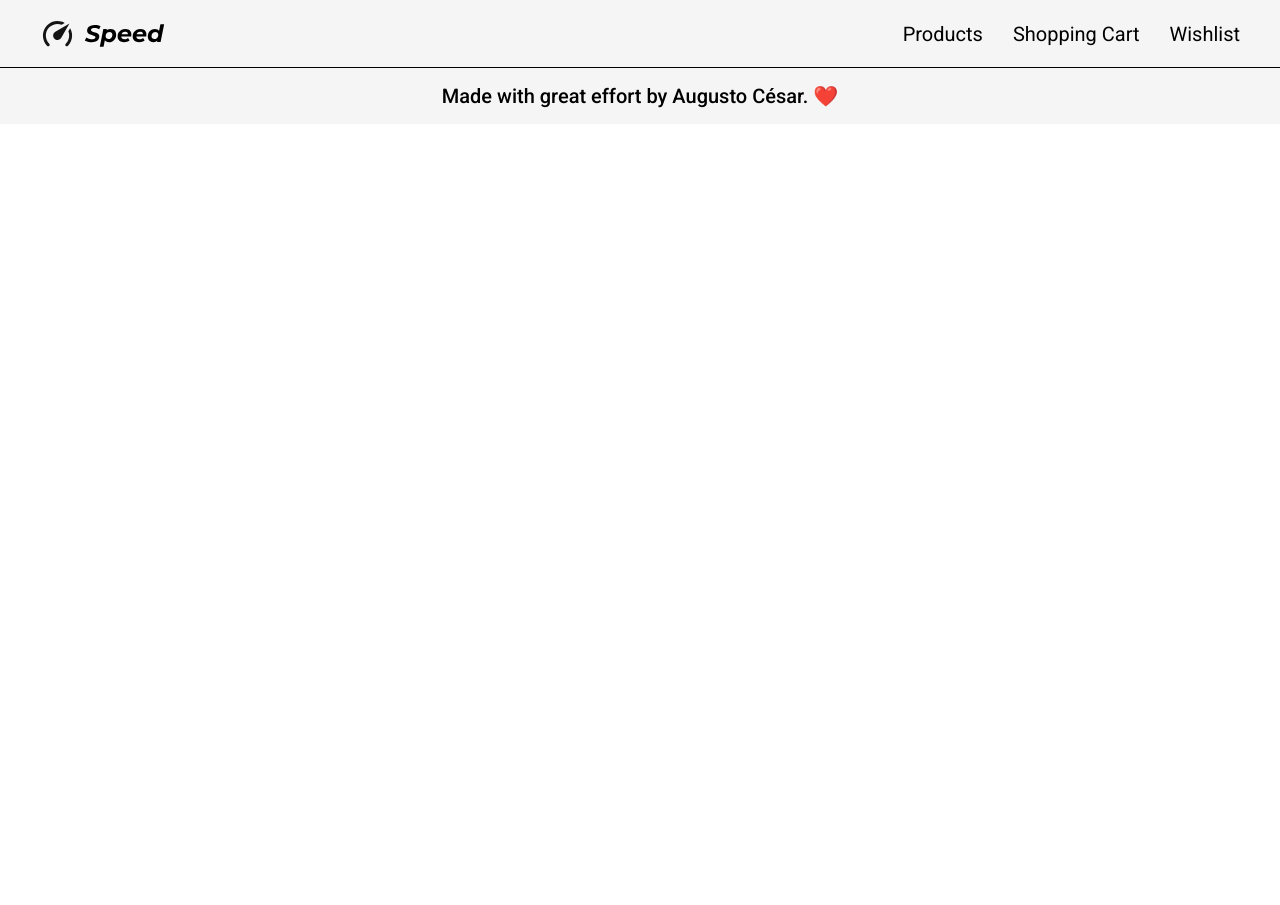
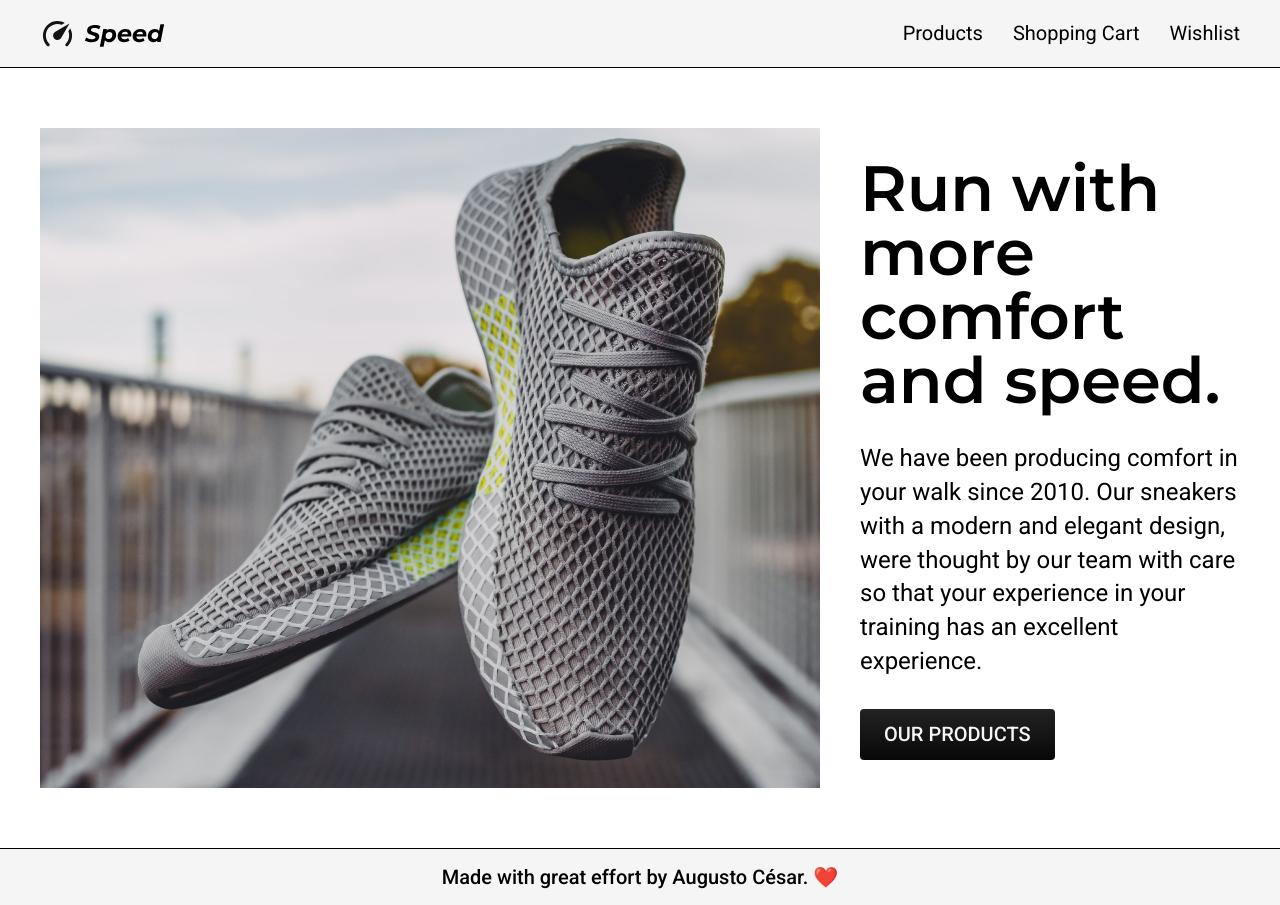
Before and after one commit to AugustoTI/teste-yan, a React (Vite) app: page / in a window 1280 px wide. Before the commit the page ends 800 px from the top, so only its background shows below. Built offline with nearby package versions, Linux system fonts and the light colour scheme.

Commit message:
Creating the Home page

```diff
--- a/package.json
+++ b/package.json
@@ -14,6 +14,7 @@
     "prop-types": "^15.8.1",
     "react": "^18.0.0",
     "react-dom": "^18.0.0",
+    "react-router-dom": "^6.3.0",
     "styled-components": "^5.3.5"
   },
   "devDependencies": {
--- a/src/App.jsx
+++ b/src/App.jsx
@@ -1,12 +1,10 @@
-import { Footer } from './components/Footer';
-import { Header } from './components/Header';
+import { MyRoutes } from './routes';
 import { GlobalStyles } from './styles/global';
 
 function App() {
   return (
     <>
-      <Header />
-      <Footer />
+      <MyRoutes />
       <GlobalStyles />
     </>
   );
--- a/src/components/Footer/styles.js
+++ b/src/components/Footer/styles.js
@@ -5,6 +5,7 @@ export const FooterContainer = styled.footer`
     text-align: center;
     padding: 1.6rem;
     background-color: #f5f5f5;
+    border-top: 1px solid;
 
     h1 {
       font-size: 2rem;
--- a/src/components/Header/index.jsx
+++ b/src/components/Header/index.jsx
@@ -1,16 +1,25 @@
 import * as S from './styles';
 import logo from '../../assets/svgs/logo.svg';
+import { Link } from 'react-router-dom';
 
 export const Header = () => {
   return (
     <S.HeaderBackground>
       <S.HeaderContainer>
-        <img src={logo} alt="logo marca" />
+        <Link to="/">
+          <img src={logo} alt="logo marca" />
+        </Link>
         <nav>
           <S.HeaderLinks>
-            <li>Products</li>
-            <li>Shopping Cart</li>
-            <li>Wishlist</li>
+            <li>
+              <S.HeaderLink to="products">Products</S.HeaderLink>
+            </li>
+            <li>
+              <S.HeaderLink to="shopping-cart">Shopping Cart</S.HeaderLink>
+            </li>
+            <li>
+              <S.HeaderLink to="wishlist">Wishlist</S.HeaderLink>
+            </li>
           </S.HeaderLinks>
         </nav>
       </S.HeaderContainer>
--- a/src/components/Header/styles.js
+++ b/src/components/Header/styles.js
@@ -1,3 +1,4 @@
+import { Link } from 'react-router-dom';
 import styled, { css } from 'styled-components';
 
 export const HeaderBackground = styled.header`
@@ -27,3 +28,23 @@ export const HeaderLinks = styled.ul`
     font-weight: 400;
   `}
 `;
+
+export const HeaderLink = styled(Link)`
+  ${() => css`
+    color: inherit;
+
+    &::after {
+      content: '';
+      display: block;
+      height: 1px;
+      background-color: #000;
+      width: 0%;
+      transform-origin: left;
+      transition: 0.7s cubic-bezier(0.19, 1, 0.22, 1) 0.2s;
+    }
+
+    &:hover::after {
+      width: 100%;
+    }
+  `}
+`;
--- /dev/null
+++ b/src/pages/Home/index.jsx
@@ -0,0 +1,19 @@
+import * as S from './styles';
+import imgHome from '../../assets/images/image.jpg';
+
+export const Home = () => {
+  return (
+    <S.Main>
+      <img src={imgHome} alt="" />
+      <S.MainContent>
+        <S.MainTitle>Run with more comfort and speed.</S.MainTitle>
+        <S.MainText>
+          We have been producing comfort in your walk since 2010. Our sneakers
+          with a modern and elegant design, were thought by our team with care
+          so that your experience in your training has an excellent experience.
+        </S.MainText>
+        <S.MainButton to="/products">Our products</S.MainButton>
+      </S.MainContent>
+    </S.Main>
+  );
+};
--- /dev/null
+++ b/src/pages/Home/styles.js
@@ -0,0 +1,90 @@
+import { Link } from 'react-router-dom';
+import styled, { css } from 'styled-components';
+
+export const Main = styled.main`
+  ${() => css`
+    max-width: 1200px;
+    margin: 0 auto;
+    padding: 6rem 1.6rem;
+    display: grid;
+    grid-template-columns: 2fr 38rem;
+    gap: 2rem;
+
+    img {
+      height: 100%;
+      object-fit: cover;
+    }
+
+    @media (max-width: 800px) {
+      & {
+        grid-template-columns: 1fr;
+        padding: 3rem 1.6rem;
+      }
+    }
+  `}
+`;
+
+export const MainContent = styled.div`
+  ${() => css`
+    display: grid;
+    align-content: center;
+    justify-items: start;
+    gap: 3rem;
+
+    @media (max-width: 800px) {
+      & {
+        gap: 1.5rem;
+      }
+    }
+  `}
+`;
+
+export const MainTitle = styled.h1`
+  ${() => css`
+    font: 600 6.4rem/1 'Montserrat';
+
+    @media (max-width: 800px) {
+      & {
+        font: 600 3.8rem/1.1 'Montserrat';
+      }
+    }
+  `}
+`;
+
+export const MainText = styled.p`
+  ${() => css`
+    font: 400 2.4rem/1.41 'Roboto';
+
+    @media (max-width: 800px) {
+      & {
+        font: 400 1.6rem/1.5 'Roboto';
+      }
+    }
+  `}
+`;
+
+export const MainButton = styled(Link)`
+  ${() => css`
+    font: 500 2rem/1.35 'Roboto';
+    text-transform: uppercase;
+    display: inline-block;
+    color: #f5f5f5;
+    padding: 1.2rem 2.4rem;
+    border: none;
+    outline: none;
+    border-radius: 4px;
+    background: linear-gradient(#232323, #080808);
+
+    &:hover {
+      background: linear-gradient(#141414, #000);
+      color: #ccc;
+    }
+
+    @media (max-width: 800px) {
+      & {
+        font: 500 1.4rem/1.35 'Roboto';
+        padding: 0.8rem 1.6rem;
+      }
+    }
+  `}
+`;
--- /dev/null
+++ b/src/routes/index.jsx
@@ -0,0 +1,16 @@
+import { BrowserRouter, Route, Routes } from 'react-router-dom';
+import { Footer } from '../components/Footer';
+import { Header } from '../components/Header';
+import { Home } from '../pages/Home';
+
+export const MyRoutes = () => {
+  return (
+    <BrowserRouter>
+      <Header />
+      <Routes>
+        <Route path="/" element={<Home />} />
+      </Routes>
+      <Footer />
+    </BrowserRouter>
+  );
+};
```
Also changed, not shown: src/assets/images/Image.jpg (added), 1 other file (tests, documents, lock files or other folders).
